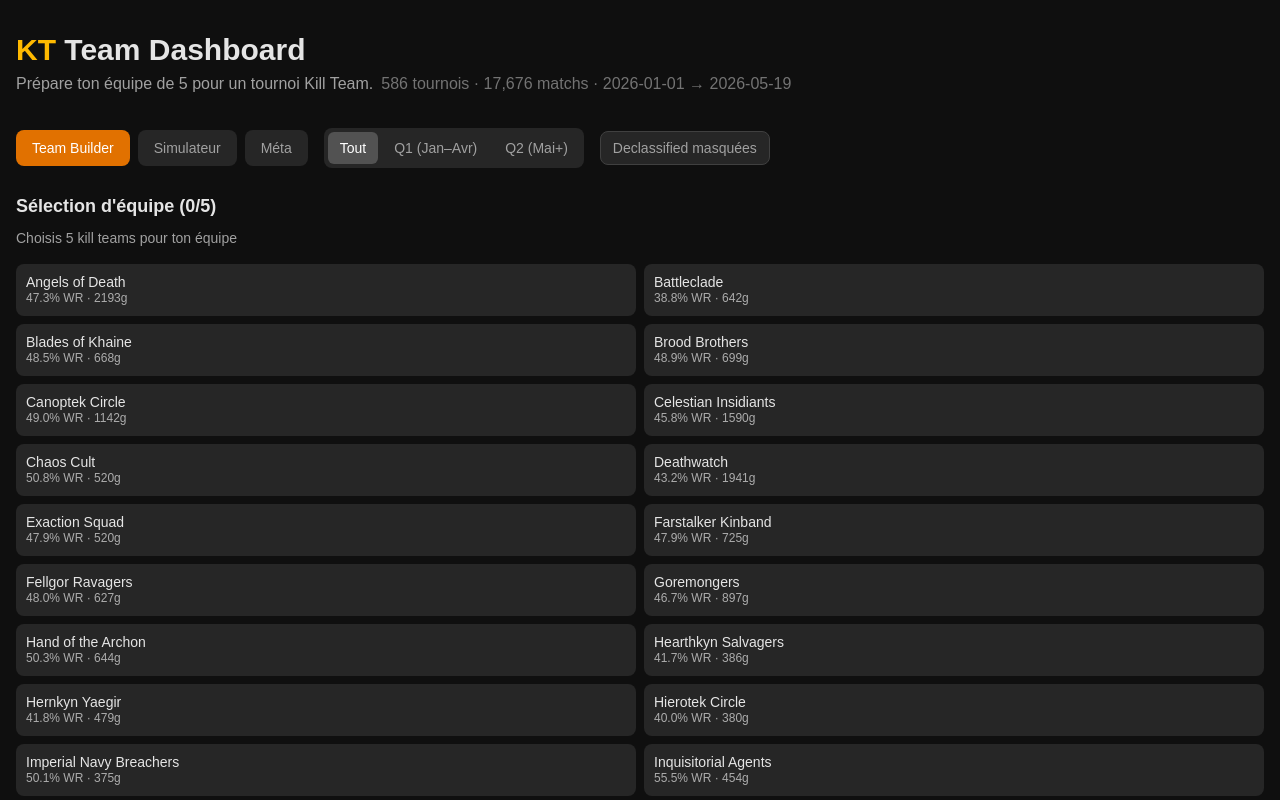
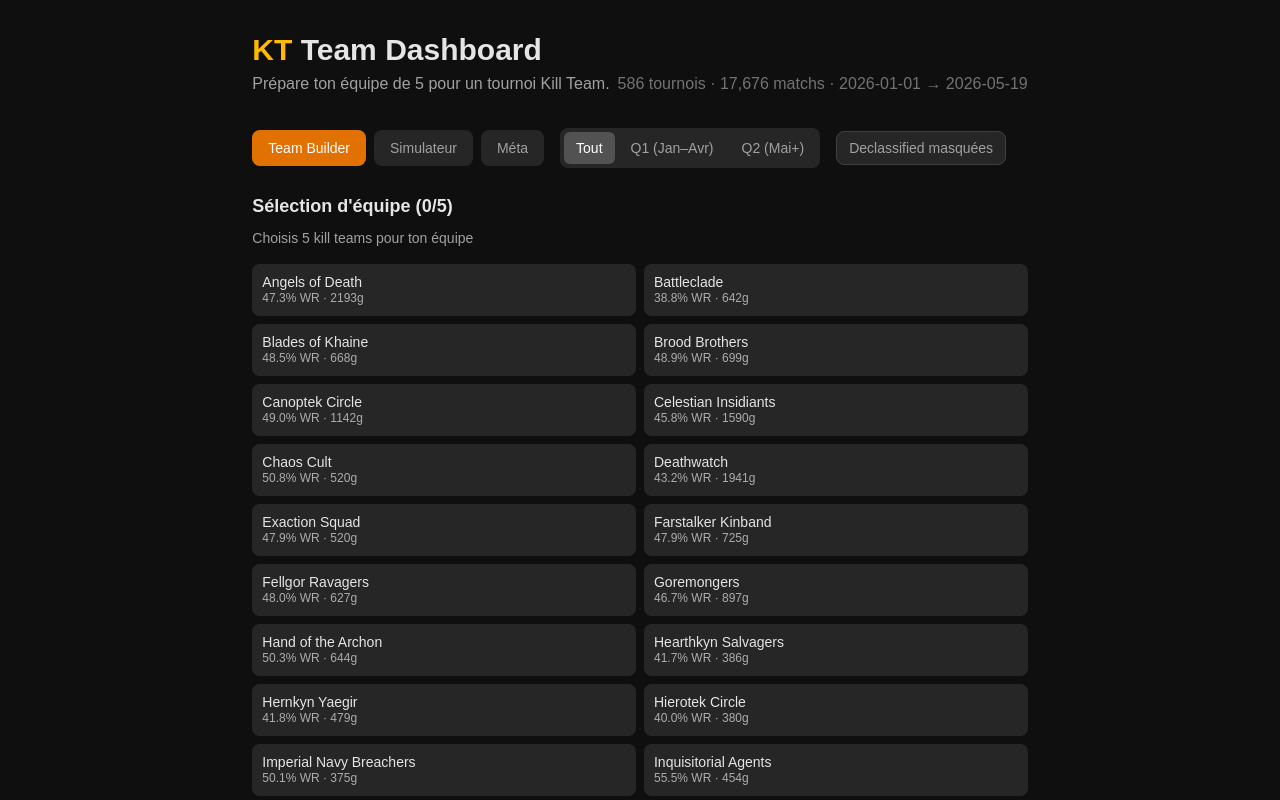
Before and after one commit to reveur81/kt-team-dashboard, a Next.js app: page / in a window 1280 px wide. Shown: the top 800 px of the page. Built offline with nearby package versions, Linux system fonts and the light colour scheme.

Commit message:
Fix largeur boutons: grille fixe 2 colonnes + scrollbar permanente

```diff
--- a/src/app/globals.css
+++ b/src/app/globals.css
@@ -12,6 +12,10 @@
   --font-mono: var(--font-geist-mono);
 }
 
+html {
+  overflow-y: scroll;
+}
+
 body {
   background: var(--background);
   color: var(--foreground);
--- a/src/components/FactionPicker.tsx
+++ b/src/components/FactionPicker.tsx
@@ -23,7 +23,7 @@
       <p className="text-sm text-neutral-400 mb-4">
         Choisis {maxSelections} kill teams pour ton équipe
       </p>
-      <div className="flex flex-wrap gap-2">
+      <div className="grid gap-2" style={{ gridTemplateColumns: "repeat(2, minmax(0, 1fr))" }}>
         {[...factions].sort((a, b) => a.factionName.localeCompare(b.factionName)).map((f) => {
           const isSelected = selected.includes(f.factionName);
           const disabled = !isSelected && selected.length >= maxSelections;
@@ -32,10 +32,9 @@
               key={f.factionName}
               onClick={() => onToggle(f.factionName)}
               disabled={disabled}
-              style={{ width: "calc(50% - 4px)", height: "52px" }}
               className={`
-                px-2 rounded-lg text-sm font-medium text-left transition-colors
-                border-2 flex flex-col justify-center shrink-0
+                px-2 h-[52px] rounded-lg text-sm font-medium text-left transition-colors
+                border-2
                 ${
                   isSelected
                     ? "bg-amber-600 text-white border-amber-400"
```
